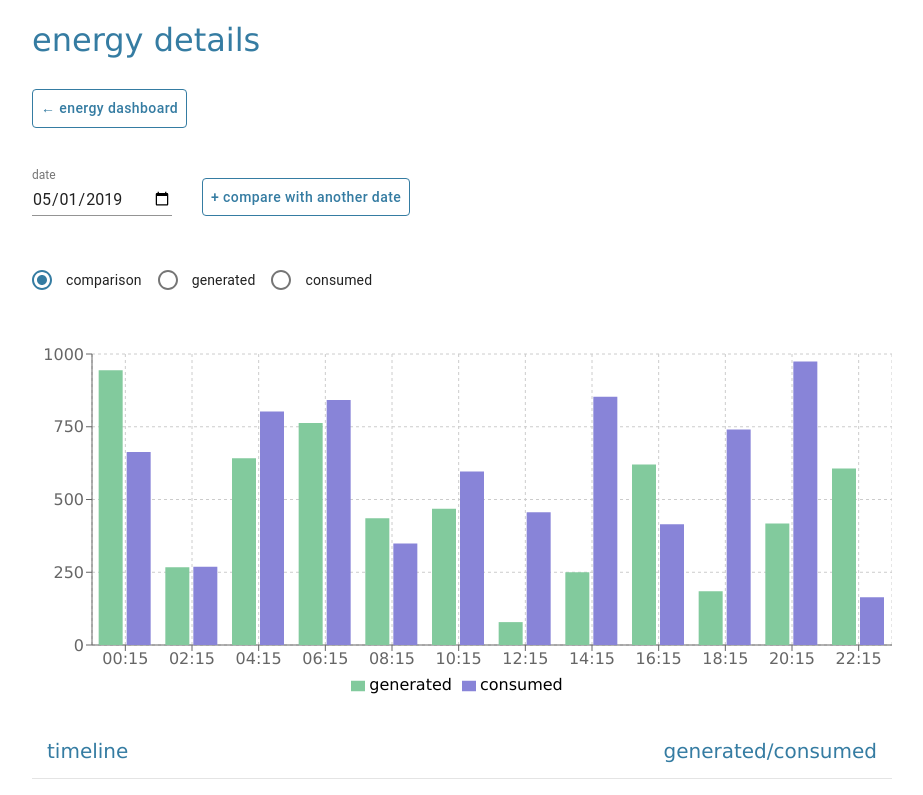
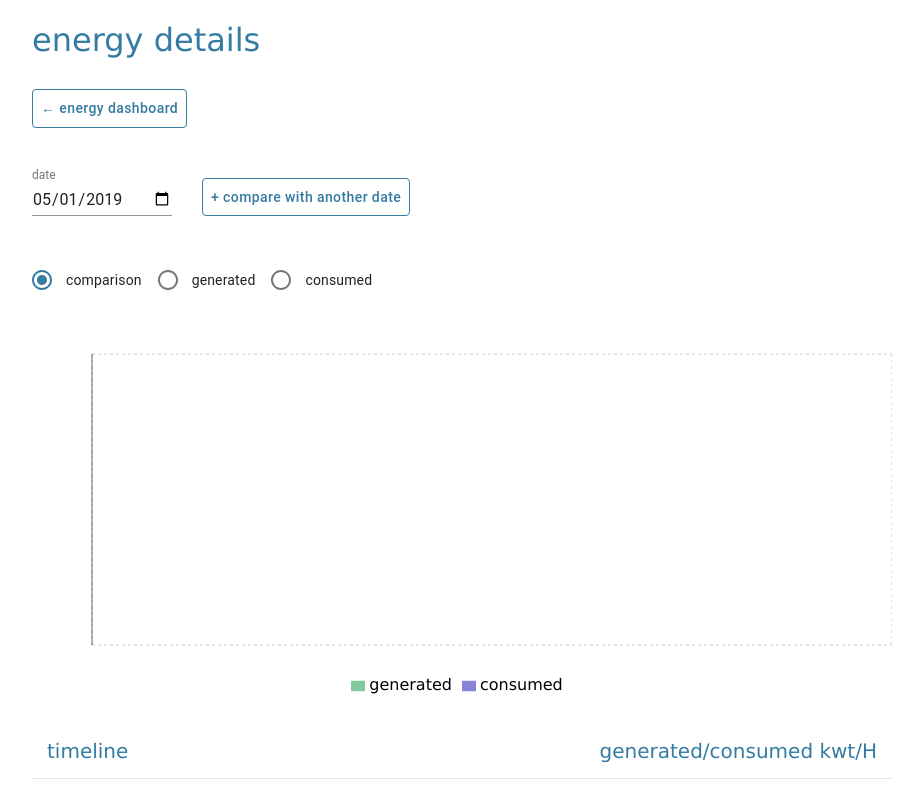
Before and after one commit to AntonAbramov/energy-black-board, a React (Create React App) app: page /energy/1 in a window 1280 px wide. Shown: the top 795 px of the page, without its empty margins (178-1101 px from the left). Built offline with nearby package versions, Linux system fonts and the light colour scheme.

Commit message:
new chnages

```diff
--- a/src/energyDetails/EnergyDetailsPage.js
+++ b/src/energyDetails/EnergyDetailsPage.js
@@ -6,16 +6,74 @@ import { BarChart, Bar, XAxis, YAxis, CartesianGrid, Tooltip, Legend, Responsive
 import Radio from '@material-ui/core/Radio';
 import RadioGroup from '@material-ui/core/RadioGroup';
 import FormControlLabel from '@material-ui/core/FormControlLabel';
-import { mockData } from './mockData';
+import moment from 'moment';
+// import { mockData } from './mockData';
+import { getDay, getHours, getMonth, getYear, DAY_TIME_TEMPLATE } from '../mockDataFactory/index';
 
 class EnergyDetailsPage extends Component {
   state = {
     radioButtonValue: 'comparison',
+    previewData: moment(new Date()).format('YYYY-MM-DD'),
+    energyData: [],
   };
+
+  componentDidMount() {
+    const {
+      history,
+      match: {
+        params: { dateTime: pathDateTime },
+      },
+    } = this.props;
+
+    const mmPathDateTime = moment(pathDateTime, 'DD MM YYYY');
+    console.log(mmPathDateTime.isValid());
+
+    if (mmPathDateTime.isValid()) {
+      this.setState({
+        previewData: mmPathDateTime.format('YYYY-MM-DD'),
+      });
+      console.log('is valid...');
+    } else {
+      history.push(`/energy/${moment(this.state.previewData).format('DD.MM.YYYY')}`);
+      console.log('!!! is INvalid...');
+    }
+
+    // const formattedPathDateTime = moment(pathDateTime).format('YYYY-DD-MM');
+
+    // if (moment(pathDateTime).isValid() && formattedPathDateTime && formattedPathDateTime !== 'Invalid date') {
+    //   this.setState({
+    //     previewData: formattedPathDateTime,
+    //     energyData: getDay(pathDateTime),
+    //   });
+    // } else {
+    //   this.setState({
+    //     energyData: getDay(this.state.previewData),
+    //   });
+    //   history.push(`/energy/${this.state.previewData}`);
+    // }
+
+    // if (pathDate) {
+    //   this.setState({
+    //     previewData: decodeURIComponent(pathDate),
+    //     energyData: getDay(pathDate),
+    //   });
+    // } else {
+    //   history.push(`/energy/${moment(new Date(), DAY_TIME_TEMPLATE).format(DAY_TIME_TEMPLATE)}`);
+    //   this.setState({
+    //     previewData: moment(new Date(), DAY_TIME_TEMPLATE).format(DAY_TIME_TEMPLATE),
+    //   });
+    // }
+    // console.log(pathDate);
+    // console.log(getDay('01.05.2019 04:15'));
+    // console.log(getHours(moment(new Date(), DAY_TIME_TEMPLATE).format(DAY_TIME_TEMPLATE)));
+    // console.log(moment(new Date(), DAY_TIME_TEMPLATE).format(DAY_TIME_TEMPLATE));
+  }
 
   handleChangeDate = e => {
     const { value } = e.target;
-    this.setState({ date: value });
+    this.setState({
+      previewData: moment(value).format('YYYY-MM-DD'),
+    });
   };
 
   handleChangePreview = e => {
@@ -24,11 +82,12 @@ class EnergyDetailsPage extends Component {
 
   render() {
     const { classes, history } = this.props;
-    const { date, radioButtonValue } = this.state;
+    const { previewData, radioButtonValue } = this.state;
+
     return (
       <div className={classes['energy-details-page']}>
         <h1 className={classes['page-title']}>energy details</h1>
-        <Button color="primary" onClick={history.goBack} className={classes['go-back-btn']}>
+        <Button color="primary" onClick={() => history.push('/dashboard')} className={classes['go-back-btn']}>
           &larr; energy dashboard
         </Button>
         <div className={classes.dateFields}>
@@ -36,8 +95,8 @@ class EnergyDetailsPage extends Component {
             id="date"
             label="date"
             type="date"
-            value={date}
-            defaultValue="2019-05-01"
+            value={previewData}
+            // defaultValue="2019-05-01"
             onChange={this.handleChangeDate}
             className={classes.textField}
             InputLabelProps={{
@@ -63,7 +122,7 @@ class EnergyDetailsPage extends Component {
 
         <ResponsiveContainer width="100%" height={400}>
           <BarChart
-            data={mockData
+            data={this.state.energyData
               .map(item => ({
                 dateTime: item.dateTime.split(' ')[1],
                 generated: item.generated,
@@ -95,10 +154,10 @@ class EnergyDetailsPage extends Component {
               <span className={classes['detail-list__head']}>timeline</span>
             </span>
             <span className={classes['detail-list__statistics']}>
-              <span className={classes['detail-list__head']}>generated/consumed</span>
+              <span className={classes['detail-list__head']}>generated/consumed kwt/H</span>
             </span>
           </li>
-          {mockData.map(item => {
+          {this.state.energyData.map(item => {
             return (
               <li className={classes['detail-list__item']} key={`${item.generated}-${item.consumed}`}>
                 <span className={classes['detail-list__time-period']}>{item.dateTime.split(' ')[1]}</span>
--- /dev/null
+++ b/src/mockDataFactory/index.js
@@ -0,0 +1,129 @@
+import moment from 'moment';
+import faker from 'faker';
+
+const DAY_TIME_TEMPLATE = 'DD.MM.YYYY HH:mm';
+const INTERVAL_IN_MINUTES = 15;
+
+const getDay = date => {
+  const arr = [...Array((60 * 24) / 15).keys()].map((_, idx) => {
+    const dateTime = moment(date, DAY_TIME_TEMPLATE)
+      .startOf('day')
+      .add(INTERVAL_IN_MINUTES * idx, 'minutes')
+      .format(DAY_TIME_TEMPLATE);
+    return {
+      dateTime,
+      generated: faker.finance.amount(1, 100, 3),
+      consumed: faker.finance.amount(1, 400, 8),
+    };
+  });
+  return arr;
+};
+
+const getHours = date => {
+  const startOfDay = moment(date, DAY_TIME_TEMPLATE).startOf('day');
+
+  if (date === startOfDay.format(DAY_TIME_TEMPLATE)) {
+    return date;
+  }
+
+  const diffInMinutesSinceStartDay = moment(date, DAY_TIME_TEMPLATE).diff(startOfDay, 'minutes');
+
+  const intOfPeriods = Math.floor(diffInMinutesSinceStartDay / 15);
+
+  const arr = [...Array(intOfPeriods).keys()].map((_, idx) => {
+    const dateTime = startOfDay.add(INTERVAL_IN_MINUTES * idx, 'minutes').format(DAY_TIME_TEMPLATE);
+    return {
+      dateTime,
+      generated: faker.finance.amount(1, 100, 3),
+      consumed: faker.finance.amount(1, 400, 8),
+    };
+  });
+
+  return arr;
+};
+
+const getMonth = date => {
+  return {
+    dateTime: date,
+    generated: faker.finance.amount(1, 300, 3),
+    consumed: faker.finance.amount(1, 1000, 8),
+  };
+};
+
+const getYear = date => {
+  return {
+    dateTime: date,
+    generated: faker.finance.amount(1, 300, 3),
+    consumed: faker.finance.amount(1, 1000, 8),
+  };
+};
+
+export { getDay, getHours, getMonth, getYear, DAY_TIME_TEMPLATE };
+
+// class MockDataFactory {
+//   constructor() {
+//     this.dayTimeTemplate = 'DD.MM.YYYY HH:mm';
+//     this.intervalInMinutes = 15;
+//   }
+
+//   getDay(date) {
+//     const arr = [...Array((60 * 24) / 15).keys()].map((_, idx) => {
+//       const dateTime = moment(date, this.dayTimeTemplate)
+//         .startOf('day')
+//         .add(this.intervalInMinutes * idx, 'minutes')
+//         .format(this.dayTimeTemplate);
+//       return {
+//         dateTime,
+//         generated: faker.finance.amount(1, 100, 3),
+//         consumed: faker.finance.amount(1, 400, 8),
+//       };
+//     });
+//     return arr;
+//   }
+
+//   getMonth(date) {
+//     return {
+//       dateTime: date,
+//       generated: faker.finance.amount(1, 300, 3),
+//       consumed: faker.finance.amount(1, 1000, 8),
+//     };
+//   }
+
+//   getYear(date) {
+//     return {
+//       dateTime: date,
+//       generated: faker.finance.amount(1, 300, 3),
+//       consumed: faker.finance.amount(1, 1000, 8),
+//     };
+//   }
+
+//   getHours(date) {
+//     const startOfDay = moment(date, this.dayTimeTemplate).startOf('day');
+
+//     if (date === startOfDay.format(this.dayTimeTemplate)) {
+//       return date;
+//     }
+
+//     const diffInMinutesSinceStartDay = moment(date, this.dayTimeTemplate).diff(startOfDay, 'minutes');
+
+//     const intOfPeriods = Math.floor(diffInMinutesSinceStartDay / 15);
+
+//     const arr = [...Array(intOfPeriods).keys()].map((_, idx) => {
+//       const dateTime = startOfDay.add(this.intervalInMinutes * idx, 'minutes').format(this.dayTimeTemplate);
+//       return {
+//         dateTime,
+//         generated: faker.finance.amount(1, 100, 3),
+//         consumed: faker.finance.amount(1, 400, 8),
+//       };
+//     });
+
+//     return arr;
+//   }
+// }
+
+// const mockDataFactory = new MockDataFactory();
+
+// console.log(mockDataFactory.getDay("01.05.2019 04:15"));
+// console.log(mockDataFactory.getMonth("01.05.2019 04:15"));
+// console.log(mockDataFactory.getYear("01.05.2019 04:15"));
+// console.log(mockDataFactory.getHours('01.05.2019 04:39'));
--- a/src/routes.js
+++ b/src/routes.js
@@ -7,7 +7,7 @@ export const Routes = () => {
   return (
     <Switch>
       <Route path="/dashboard" component={DashboardPage} />
-      <Route path="/energy" component={EnergyDetailsPage} />
+      <Route path="/energy/:dateTime?/" component={EnergyDetailsPage} />
       <Redirect to="/dashboard" />
     </Switch>
   );
```
Also changed, not shown: src/utils/index.js (deleted, +0 -34 lines).
